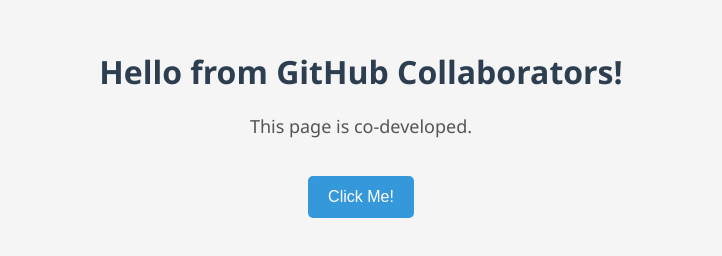
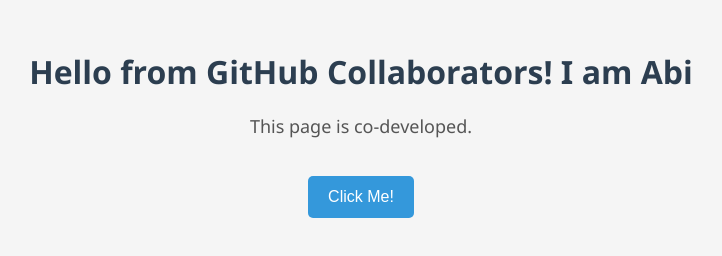
Before and after one commit to gnaneshulavakumar07-commits/BEP_GNANESHU, a plain HTML site: page index.html in a window 1280 px wide. Shown: the whole page, without its empty margins (279-1001 px from the left). Drawn offline with Linux system fonts and the light colour scheme.

Commit message:
Update index.html

```diff
--- a/index.html
+++ b/index.html
@@ -6,7 +6,7 @@
   <link rel="stylesheet" href="style.css">
 </head>
 <body>
-  <h1>Hello from GitHub Collaborators!</h1>
+  <h1>Hello from GitHub Collaborators! I am Abi</h1>
   <p>This page is co-developed.</p>
   <script src="script.js"></script>
 </body>
```
